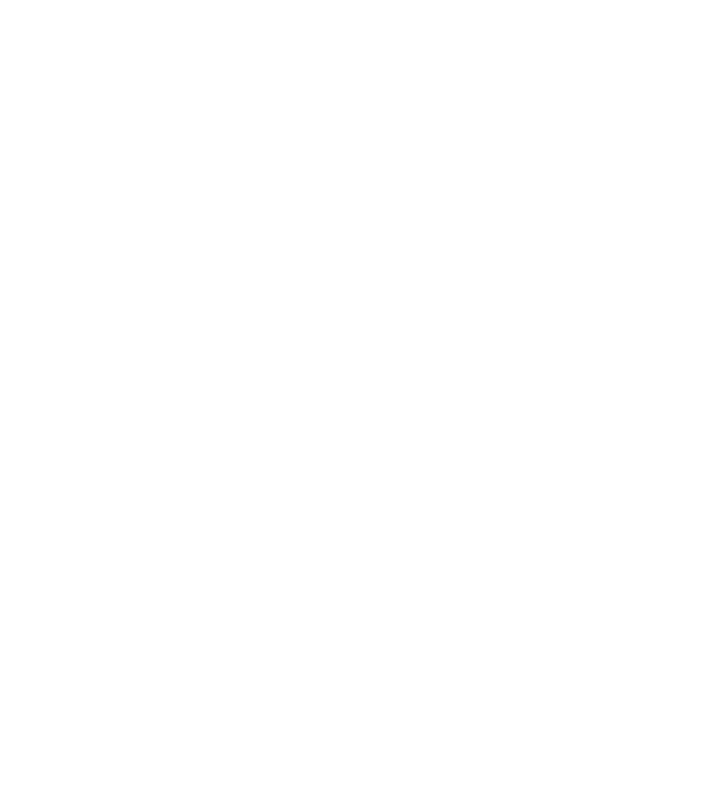
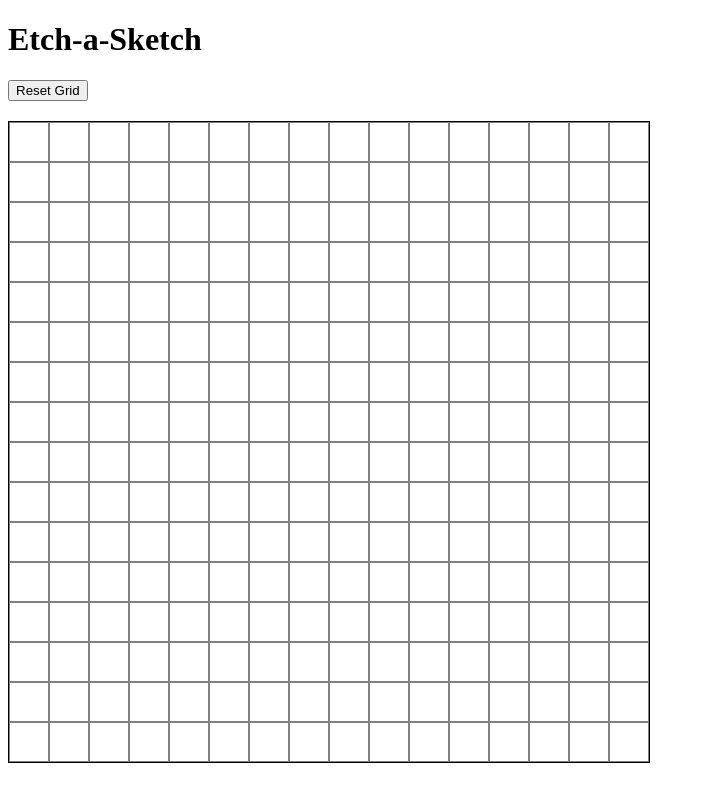
Before and after one commit to catanman-eng/Etch-a-Sketch, a plain HTML site: page index.html in a window 1280 px wide. Shown: the whole page, without its empty margins (0-705 px from the left). Drawn offline with Linux system fonts and the light colour scheme.

Commit message:
Added reset functionality with prompt to change grid size on reset

```diff
--- a/app.js
+++ b/app.js
@@ -1,4 +1,6 @@
-const container = document.getElementById("container");
+const grid = document.getElementById("grid")
+const reset = document.getElementById("reset");
+const colorPicker = document.getElementById("color-select")
 
 window.addEventListener("load", defaultGrid);
 
@@ -15,15 +17,38 @@ makeGrid = (rows, cols) => {
     let cell = document.createElement("div");
     cell.className = "cells";
     cell.addEventListener("mouseover", changeColor);
-    container.appendChild(cell);
+    grid.appendChild(cell);
   };
 
 };
+
+
+function userColorSelection(event) {
+  color = event.target.value;
+}
+
+
 
 function changeColor(e) {
   const randR = Math.floor(Math.random() *256);
   const randG = Math.floor(Math.random() *256);
   const randB = Math.floor(Math.random() *256);
 
-  e.target.style.backgroundColor = `rgb(${randR}, ${randG}, ${randB})`
+  e.target.style.backgroundColor = `rgb(${randR},${randG},${randB})`;
+  // e.target.style.backgroundColor = color;
 }
+
+reset.addEventListener("click", resetGrid);
+
+function resetGrid() {
+  let allCells = document.querySelectorAll(".cells").forEach(cell => {
+    cell.style.backgroundColor = "white";
+  });
+
+  let size = prompt("Please Select New Grid Size (Maximum:100", "50");
+
+  while (grid.firstChild) grid.removeChild(grid.firstChild);
+
+  makeGrid(`${size}`, `${size}`);
+
+}
--- a/index.html
+++ b/index.html
@@ -8,7 +8,17 @@
     <link rel="stylesheet" href="master.css">
 </head>
 <body>
-    <div id="container"></div>
+    <div class="header">
+        <h1 class="title">Etch-a-Sketch</h1>
+    </div>
+    <div id="container">
+        <div class="controls">
+            <button id="reset">Reset Grid</button>
+
+        </div>
+
+        <div id="grid"></div>
+    </div>
 
     <script src="app.js"></script>
 </body>
--- a/master.css
+++ b/master.css
@@ -1,12 +1,13 @@
- #container {
+ #grid {
+    height: 40em;
+    width: 40em;
     display: grid;
-    grid-gap: 1em;
     grid-template-rows: repeat(var(--grid-rows), 1fr);
     grid-template-columns: repeat(var(--grid-cols), 1fr);
+    margin-top: 20px;
+    border: 1px solid black;
   }
 
 .cells{
-    padding: 1em;
-    border: 1px solid transparent
-    text-align: center;
+        border: 1px solid grey;
 }
```
